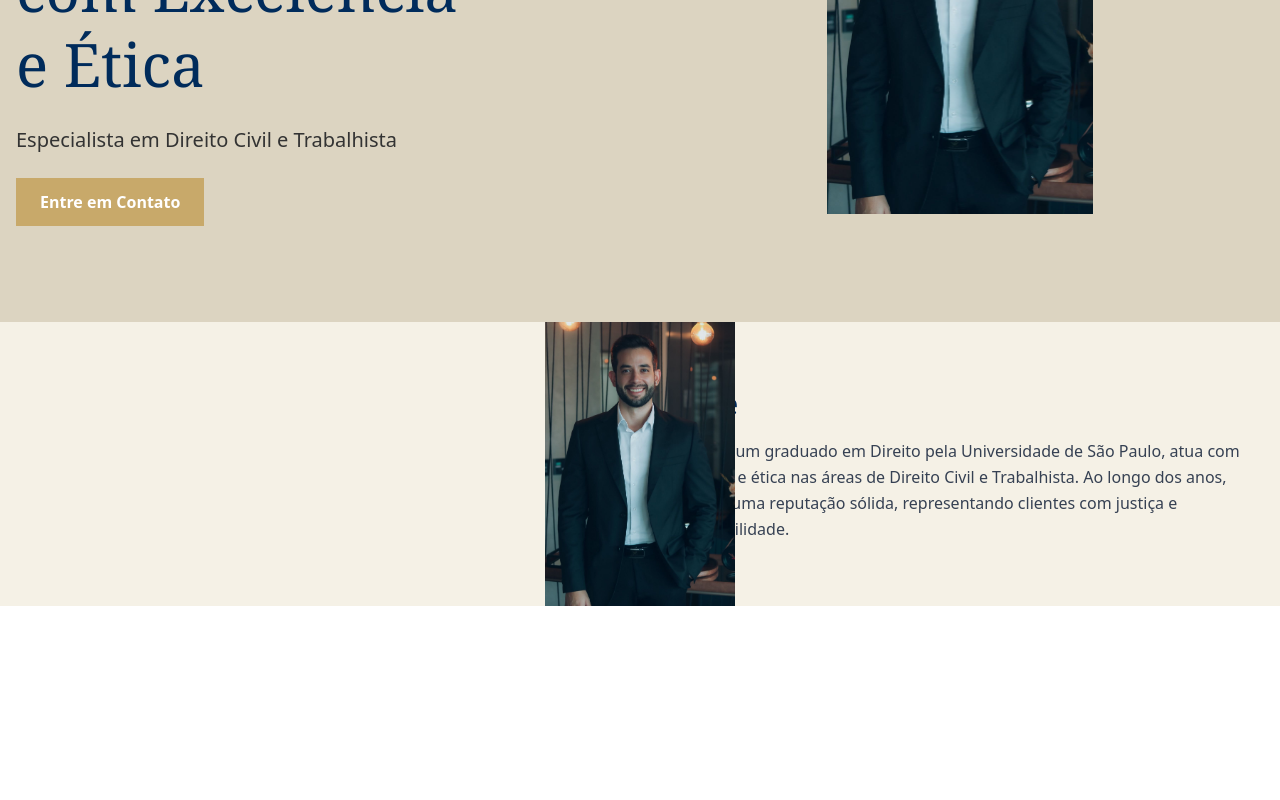
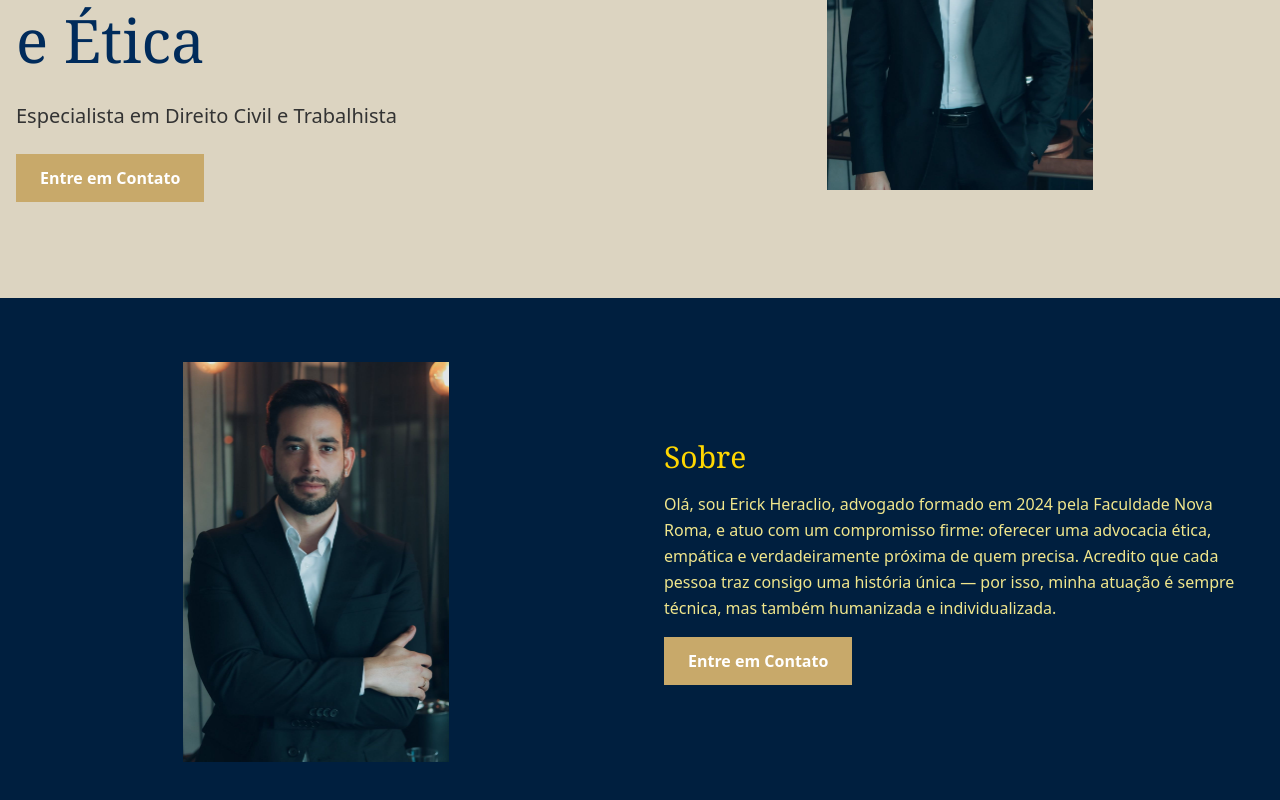
Before and after one commit to Luhera/erickpage, a Next.js app: page / in a window 1280 px wide. Shown: the part 450-1250 px from the top of the page. Before the commit the page ends 1056 px from the top, so only its background shows below. Built offline with nearby package versions, Linux system fonts and the light colour scheme.

Commit message:
refactor: :white_check_mark: conclusion of the About

```diff
--- a/src/app/_components/about.tsx
+++ b/src/app/_components/about.tsx
@@ -1,24 +1,35 @@
-import erickimg from '../../../public/fotos-perfil/WhatsApp Image 2025-05-28 at 14.22.00 (2).jpeg'
+import { WhatsappLogoIcon } from '@phosphor-icons/react'
+import erickimg from '../../../public/fotos-perfil/WhatsApp Image 2025-05-28 at 14.22.00.jpeg'
 import Image from 'next/image'
 export function About() {
   return (
-    <section id='About' className="bg-[#f5f1e6]">
+    <section className='bg-[#001F3F]'>
+      <div className='container mx-auto py-16 px-4 grid grid-cols-1 lg:grid-cols-2 gap-12 items-center'>
 
-    <div className="container mx-auto py-16 px-4 grid grid-cols-1 md:grid-cols-2 gap-8 items-center relative">
-        <div className="flex justify-center">
+        <div className='relative w-full h-[400px] flex justify-center '>
           <Image
-            src={erickimg}
-            alt='foto de erick em perfil'
-            className='object-contain rounded-md'
-            fill
+          src={erickimg}
+          alt='foto de erick perfil'
+          fill
+          quality={100}
+          priority
+          className='object-contain rounded-md'
           />
         </div>
+        <div>
+           <h2 id='About' className="text-3xl font-serif text-[#FFD700] mb-4">Sobre</h2>
+          <p className="text-[#F0E68C] leading-relaxed">
+            Olá, sou Erick Heraclio, advogado formado em 2024 pela Faculdade Nova Roma, e atuo com um compromisso firme: oferecer uma advocacia ética, empática e verdadeiramente próxima de quem precisa.
 
-        <div>
-          <h2 className="text-3xl font-serif text-[#002B5B] mb-4">Sobre</h2>
-          <p className="text-gray-700 leading-relaxed">
-            João Silva, um graduado em Direito pela Universidade de São Paulo, atua com excelência e ética nas áreas de Direito Civil e Trabalhista. Ao longo dos anos, construiu uma reputação sólida, representando clientes com justiça e responsabilidade.
+Acredito que cada pessoa traz consigo uma história única — por isso, minha atuação é sempre técnica, mas também humanizada e individualizada.
           </p>
+
+          <a
+            href="#"
+            className="bg-[#c8a96a] text-white font-semibold px-6 py-3 inline-block hover:bg-[#b28a52] transition mt-4"
+          >
+            Entre em Contato
+          </a>
         </div>
       </div>
 
--- a/src/app/page.tsx
+++ b/src/app/page.tsx
@@ -5,7 +5,7 @@ import { NavBar } from "./_components/navbar";
 export default function Home() {
   return (
     <main>
-``    <NavBar/>
+      <NavBar/>
       <Hero/>
       <About/>
     </main>
```
